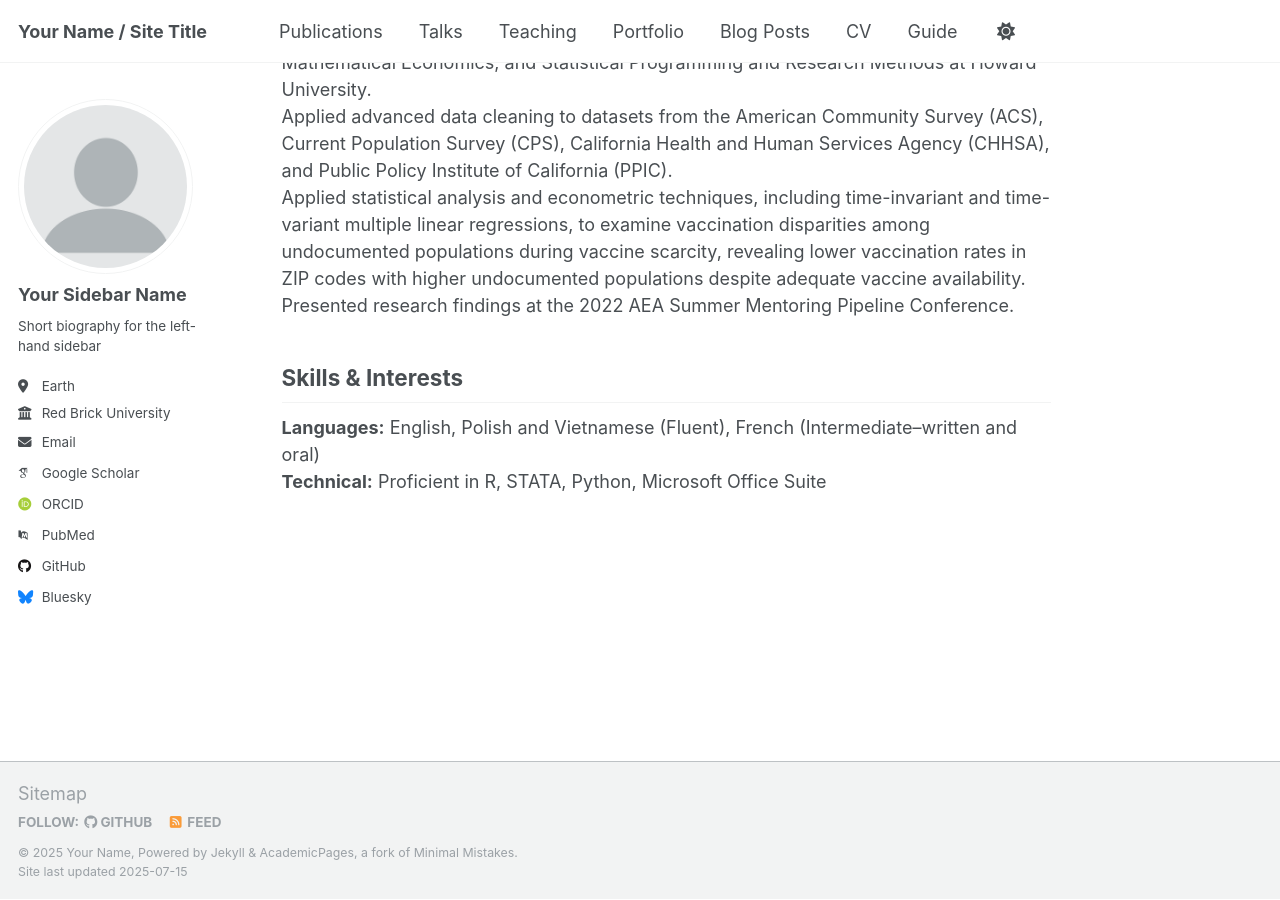
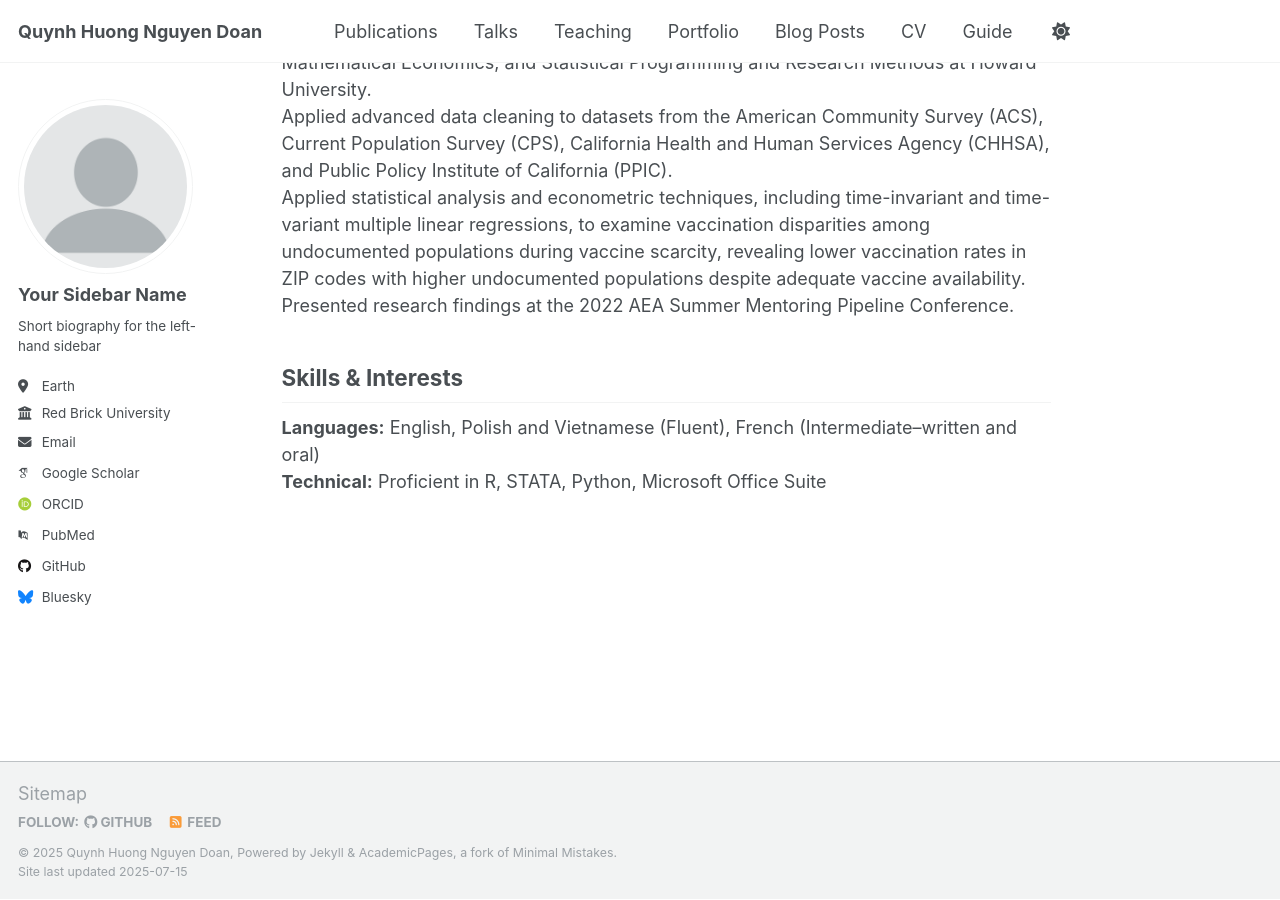
Before and after one commit to ngdoan/quynh-nguyendoan, a Jekyll site: the page built from _pages/about.md, in a window 1280 px wide and 900 px high, scrolled down 1323 px. Built offline with Jekyll 4.4.1, drawn with Linux system fonts in a browser that asks for light colours; some web fonts are replaced; a script that is not in the unit is left out.

Commit message:
Update config for jekyll

```diff
--- a/_config.yml
+++ b/_config.yml
@@ -9,13 +9,13 @@
 # Basic Site Settings
 locale                   : "en-US"
 site_theme               : "default"
-title                    : "Your Name / Site Title"
+title                    : "Quynh Huong Nguyen Doan"
 title_separator          : "-"
-name                     : &name "Your Name"
+name                     : &name "Quynh Huong Nguyen Doan"
 description              : &description "personal description"
-url                      : https://academicpages.github.io # the base hostname & protocol for your site e.g. "https://[your GitHub username].github.io" or if you already have some other page hosted on Github then use "https://[your GitHub username].github.io/[Your Repo Name]"
+url                      : https://ngdoan.github.io # the base hostname & protocol for your site e.g. "https://[your GitHub username].github.io" or if you already have some other page hosted on Github then use "https://[your GitHub username].github.io/[Your Repo Name]"
 baseurl                  : "" # the subpath of your site, e.g. "/blog"
-repository               : "academicpages/academicpages.github.io"
+repository               : "ngdoan/quynh-nguyendoan"
 
 # Site Author - The following control what appear as part of the author content on the side bar.
 #               If a field is blank the icon and link will not appear, otherwise it will be shown.
@@ -46,7 +46,7 @@ author:
   bitbucket        : # Username - Update with your username on the site
   codepen          : # Username
   dribbble         : # Username
-  github           : "academicpages"
+  github           : "ngdoan"
   kaggle           : # Username
   stackoverflow    : # User number or user number and name (i.e., use "1" or "1/jeff-atwood")
 
```
